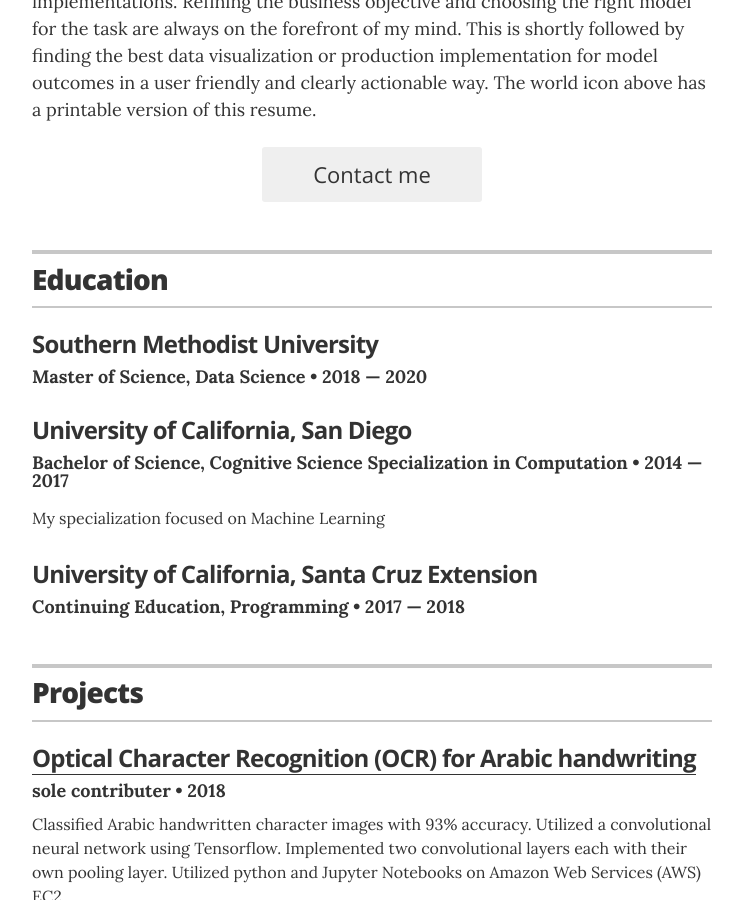
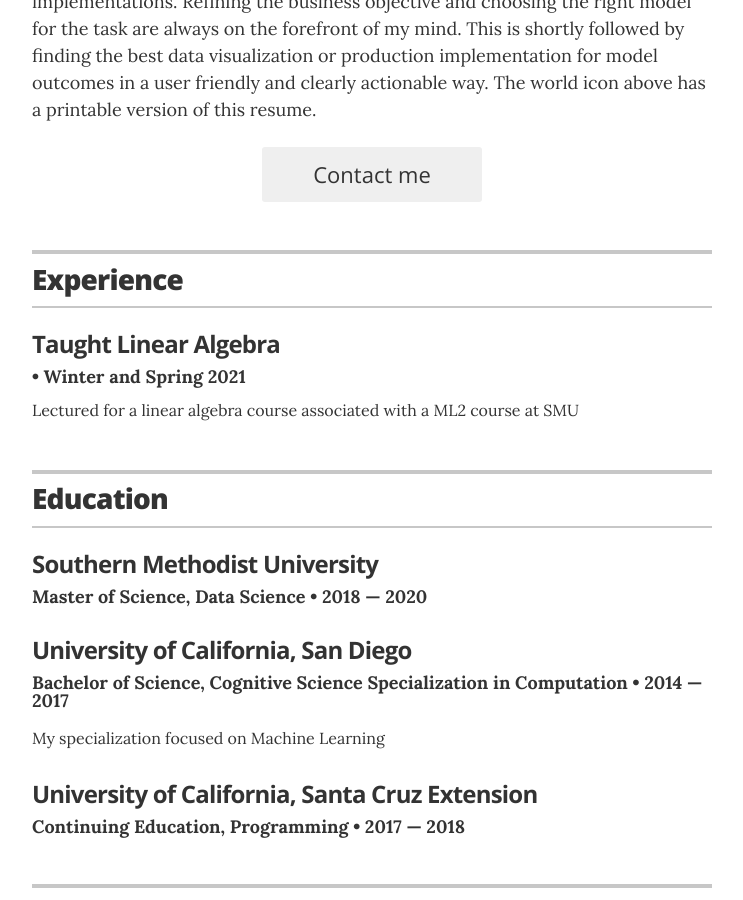
Before and after one commit to KaysData/SiteTesting.github.io, a Jekyll site: the page built from index.html, in a window 1280 px wide and 900 px high, scrolled down 390 px. Shown: the whole window, without its empty margins (268-1011 px from the left). Built offline with Jekyll 4.4.1, drawn with Linux system fonts in a browser that asks for light colours.

Commit message:
Added Teaching Experience

```diff
--- a/_config.yml
+++ b/_config.yml
@@ -33,7 +33,7 @@ resume_looking_for_work:        "yes"
 
 # Decide which sections to use
 # comment out to hide
-resume_section_experience:      false
+resume_section_experience:      true
 resume_section_education:       true
 resume_section_projects:        true
 resume_section_skills:          true
--- a/_data/experience.yml
+++ b/_data/experience.yml
@@ -1,5 +1,6 @@
 # Jobs
-# VP of Global Communications
-- company: Citi Certification
-  duration: 2019 &mdash; 2020
-  summary: Human Subjects Research (Biomedical Research)  1 - Basic Stage
+
+# Taught Linear Algebra - (Volunteer)
+- company: Taught Linear Algebra
+  duration: Winter and Spring 2021
+  summary: Lectured for a linear algebra course associated with a ML2 course at SMU
--- a/_data/interests.yml
+++ b/_data/interests.yml
@@ -1,5 +1,5 @@
 # Interests
 - description: Human Rights and Education
 - description: Data Ethics and Privacy
-- description: Art
+- description: Painting
 - description: Gardening
```
Also changed, not shown: _data/projects.yml (line endings or trailing spaces), 1 other file.
